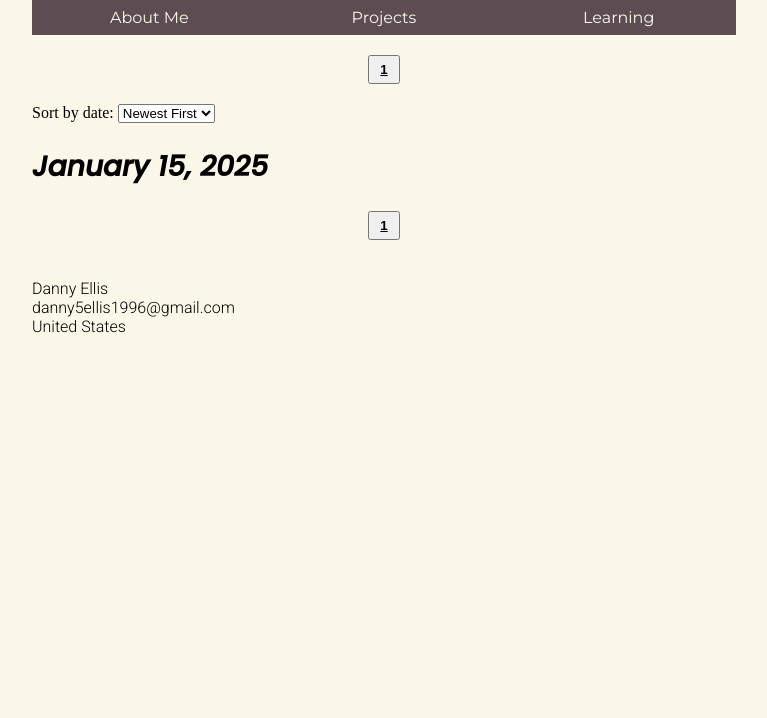
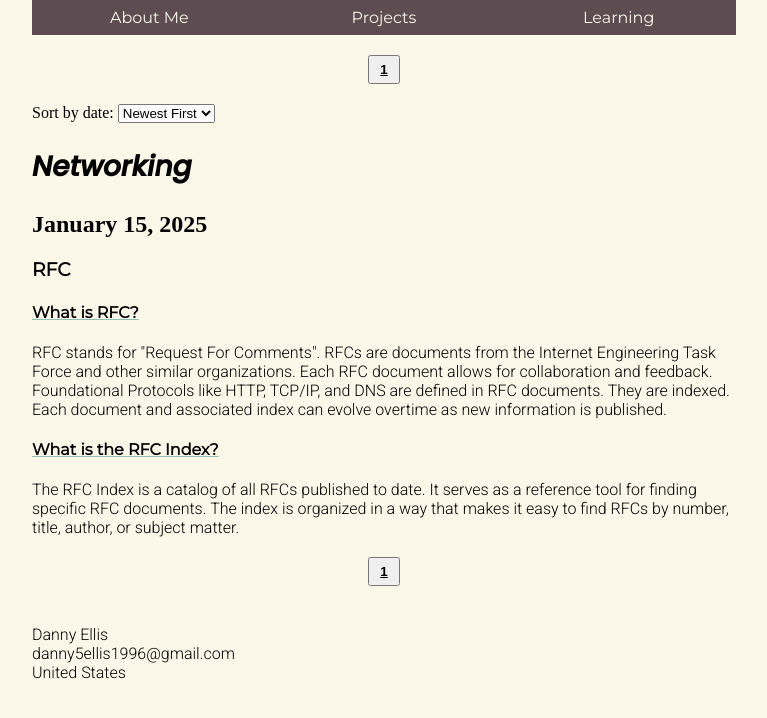
Before and after one commit to jorted-runner/DannyEllisPortfolio, a plain HTML site: page learn.html in a window 1280 px wide. Shown: the whole page, without its empty margins (256-1023 px from the left). Drawn offline with Linux system fonts and the light colour scheme.

Commit message:
Update learn.html with new content on RFC and RFC Index

```diff
--- a/learn.html
+++ b/learn.html
@@ -34,8 +34,16 @@
         <!-- New Dev Posts -->
         <div id="devLogContainer">
             <section class="devPost">
-                <h1>January 15, 2025</h1>
+                <h1>Networking</h1>
+                <h2>January 15, 2025</h2>
+                <h3>RFC</h3>
+                <h4>What is RFC?</h4>
                 <p>
+                    RFC stands for "Request For Comments". RFCs are documents from the Internet Engineering Task Force and other similar organizations. Each RFC document allows for collaboration and feedback. Foundational Protocols like HTTP, TCP/IP, and DNS are defined in RFC documents. They are indexed. Each document and associated index can evolve overtime as new information is published.
+                </p>
+                <h4>What is the RFC Index?</h4>
+                <p>
+                    The RFC Index is a catalog of all RFCs published to date. It serves as a reference tool for finding specific RFC documents. The index is organized in a way that makes it easy to find RFCs by number, title, author, or subject matter.
                 </p>
             </section>
         </div>
```
